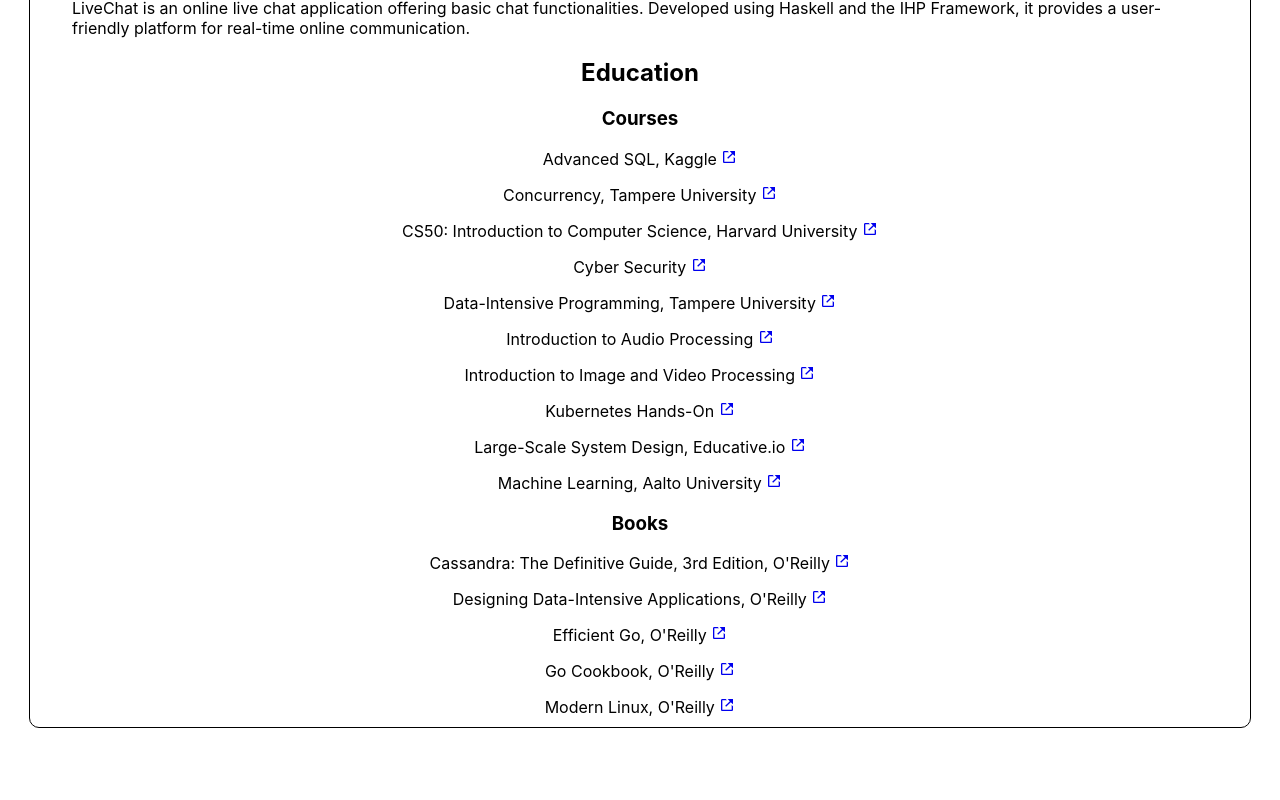
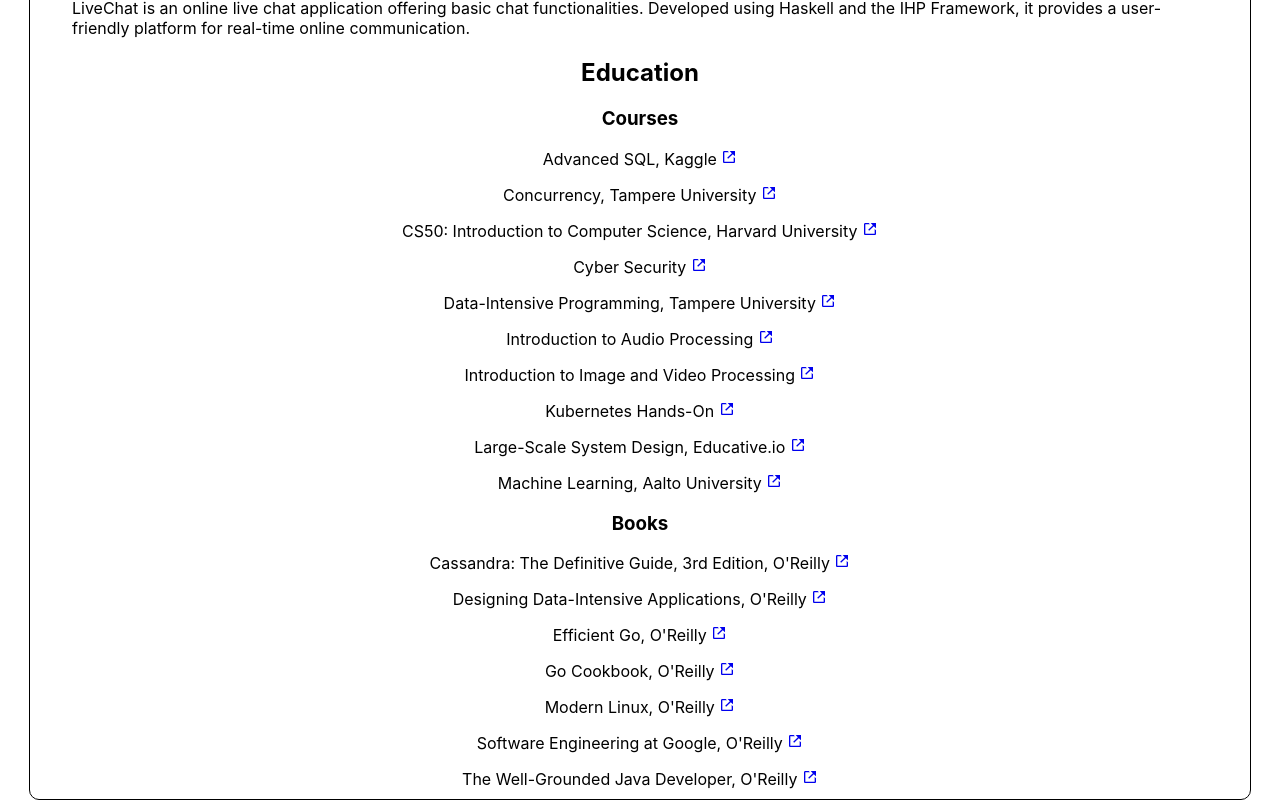
Before and after one commit to MjMoshiri/mjmoshiri.github.io, a React (Create React App) app: page / in a window 1280 px wide. Shown: the part 4404-5204 px from the top of the page. Before the commit the page ends 5132 px from the top, so only its background shows below. Built offline with nearby package versions, Linux system fonts and the light colour scheme.

Commit message:
add new data

```diff
--- a/src/data/static-data.ts
+++ b/src/data/static-data.ts
@@ -320,7 +320,7 @@
                     tags: ['other'],
                     data: [{
                         name: 'SecondSight',
-                        tags: ['android', 'kotlin', 'mvvm', 'android studio', 'jetpack compose', 'hilt', 'room', 'oop', 'object oriented'],
+                        tags: ['android', 'kotlin', 'mvvm', 'android studio', 'jetpack compose', 'hilt', 'room', 'oop', 'object oriented', 'java', 'gradle'],
                         description: "A time tracker app, built with Kotlin, Jetpack Compose, Room, and Gradle, designed to help categorize and manage daily activities.",
                         url: 'https://github.com/MjMoshiri/SecondSight'
                     },
@@ -451,9 +451,18 @@
                             tags: [],
                             data: [{
                                 name: 'Modern Linux, O\'Reilly',
-                                tags: ['linux', 'shell', 'bash', 'os', 'unix', 'kernel', 'devops', 'infrastructure', 'devops', 'cluster', 'cloud'],
+                                tags: ['linux', 'shell', 'bash', 'os', 'unix', 'kernel', 'devops', 'infrastructure', 'devops', 'cluster', 'cloud', 'programming', 'language', 'languages'],
                                 url: 'https://learning.oreilly.com/library/view/learning-modern-linux/9781098108939/'
+                            }, {
+                                name: 'Software Engineering at Google, O\'Reilly',
+                                tags: ['google', 'devops', 'infrastructure', 'devops', 'cluster', 'cloud', 'design', 'oop', 'linux', 'devops', 'programming', 'language', 'languages', 'system'],
+                                url: 'https://learning.oreilly.com/library/view/software-engineering-at/9781492082781/'
                             },
+                                {
+                                    name: 'The Well-Grounded Java Developer, O\'Reilly',
+                                    tags: ['java', 'object oriented', 'kotlin', 'Clojure','oop', 'Spring', 'Spring Boot','Docker', 'Kubernetes', 'Microservices', 'API', 'REST', 'Maven', 'Gradle', 'IntelliJ IDEA', 'Cloud', 'Concurrency','Web'],
+                                    url:'https://learning.oreilly.com/library/view/the-well-grounded-java/9781617298875/'
+                                },
                                 {
                                     name: 'Go Cookbook, O\'Reilly',
                                     tags: ['go', 'golang', 'programming', 'language', 'languages'],
```
